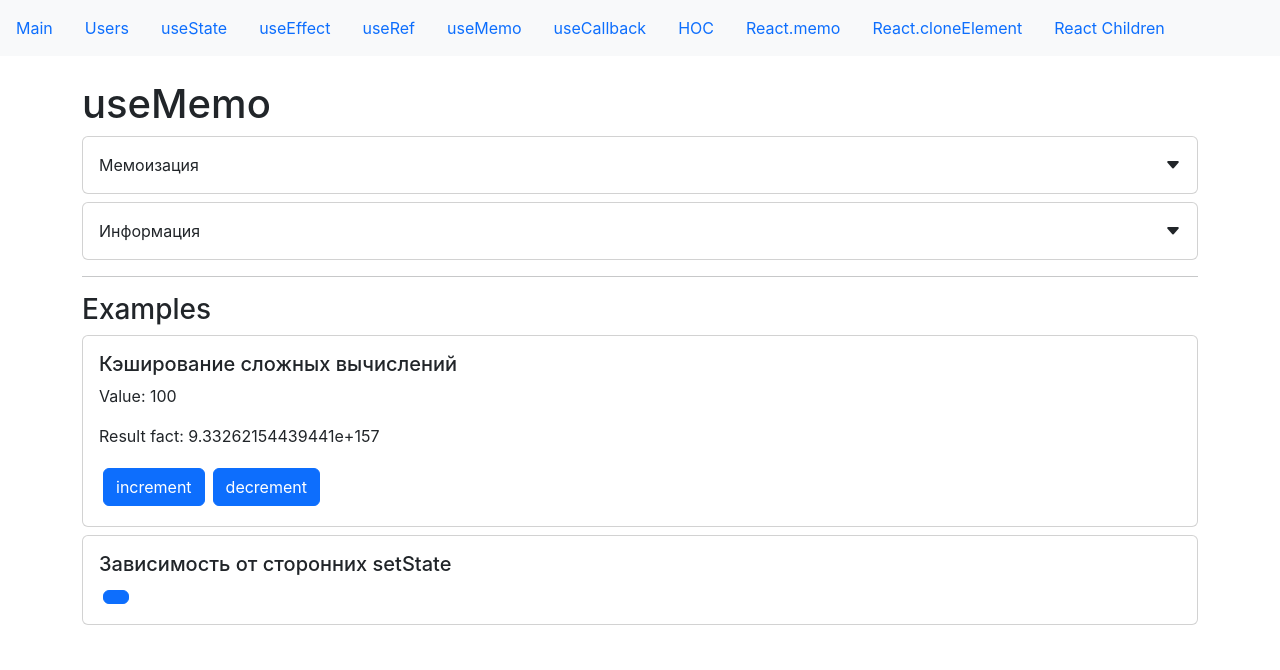
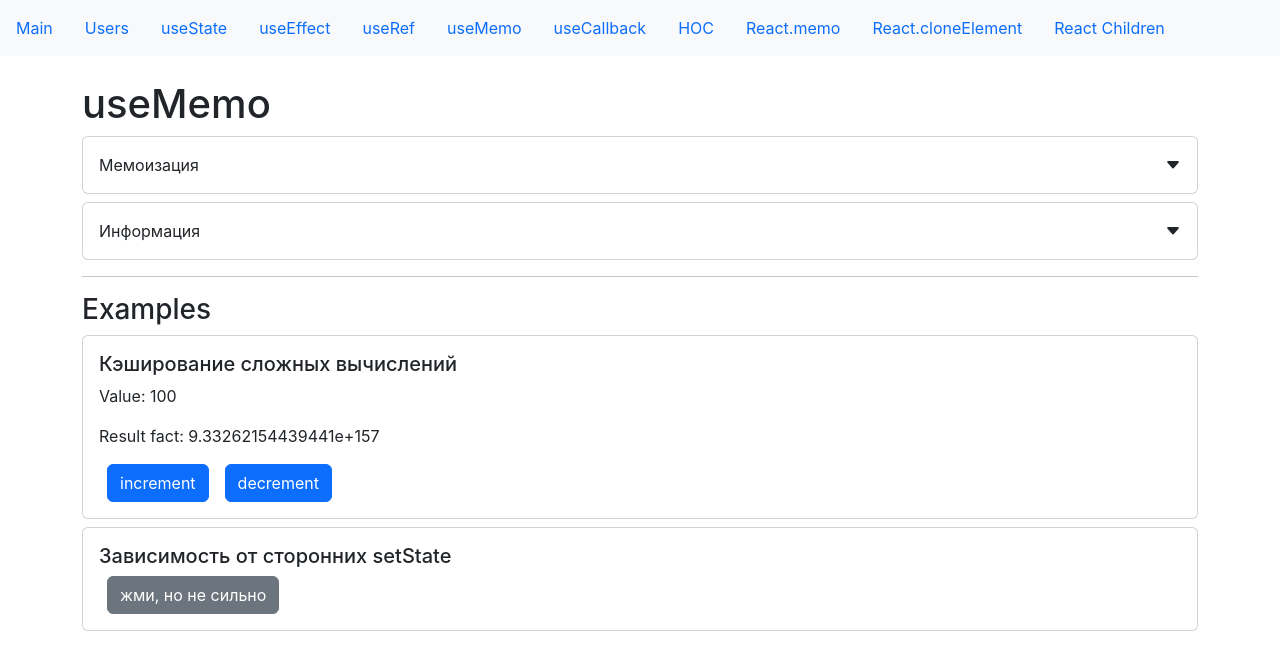
Before and after one commit to Art-San/09_12_22_project-react-hooks, a React (Create React App) app: page /useMemo in a window 1280 px wide. Shown: the top 670 px of the page. Built offline with nearby package versions, Linux system fonts and the light colour scheme.

Commit message:
3. useMemo()

```diff
--- a/src/app/components/examples/useMemo/complexCalculate.jsx
+++ b/src/app/components/examples/useMemo/complexCalculate.jsx
@@ -1,16 +1,24 @@
-import React, { useState, useEffect } from 'react'
+import React, { useState, useEffect, useMemo } from 'react'
 import CardWrapper from '../../common/Card'
 import SmallTitle from '../../common/typografy/SmallTitle'
 
 function factorial(n) {
     return n ? n * factorial(n - 1) : 1
 }
+function runFactorial(n) {
+    console.log('run factorial')
+    return factorial(n)
+}
 const ComplexCalculateExample = () => {
     const [value, setValue] = useState(100)
+    const [otherState, setOtherState] = useState(false)
+
+    const buttonColor = otherState ? 'primary' : 'secondary'
     useEffect(() => {
-        console.log('render')
-    }, [value])
-    const fact = factorial(value)
+        console.log('render buttonColor')
+    }, [buttonColor])
+    // useMemo(() => runFactorial(value), [value])
+    const fact = useMemo(() => runFactorial(value), [value])
     return (
         <>
             <CardWrapper>
@@ -18,19 +26,24 @@
                 <p>Value: {value}</p>
                 <p>Result fact: {fact}</p>
                 <button
-                    className="btn btn-primary ms-md m-1"
+                    className="btn btn-primary mx-2"
                     onClick={() => setValue(prevState => prevState + 10)}>
                         increment
                 </button>
                 <button
-                    className="btn btn-primary ms-md m-1"
+                    className="btn btn-primary mx-2"
                     onClick={() => setValue(prevState => prevState - 10)}>
                         decrement
                 </button>
             </CardWrapper>
             <CardWrapper>
                 <SmallTitle>Зависимость от сторонних setState</SmallTitle>
-                <button className='btn btn-primary m-1'></button>
+                <button
+                    className={'btn ms-md-2 btn-' + buttonColor}
+                    onClick={() => setOtherState(prevState => !prevState)}
+                >
+                    жми, но не сильно
+                </button>
             </CardWrapper>
         </>
     )
```
